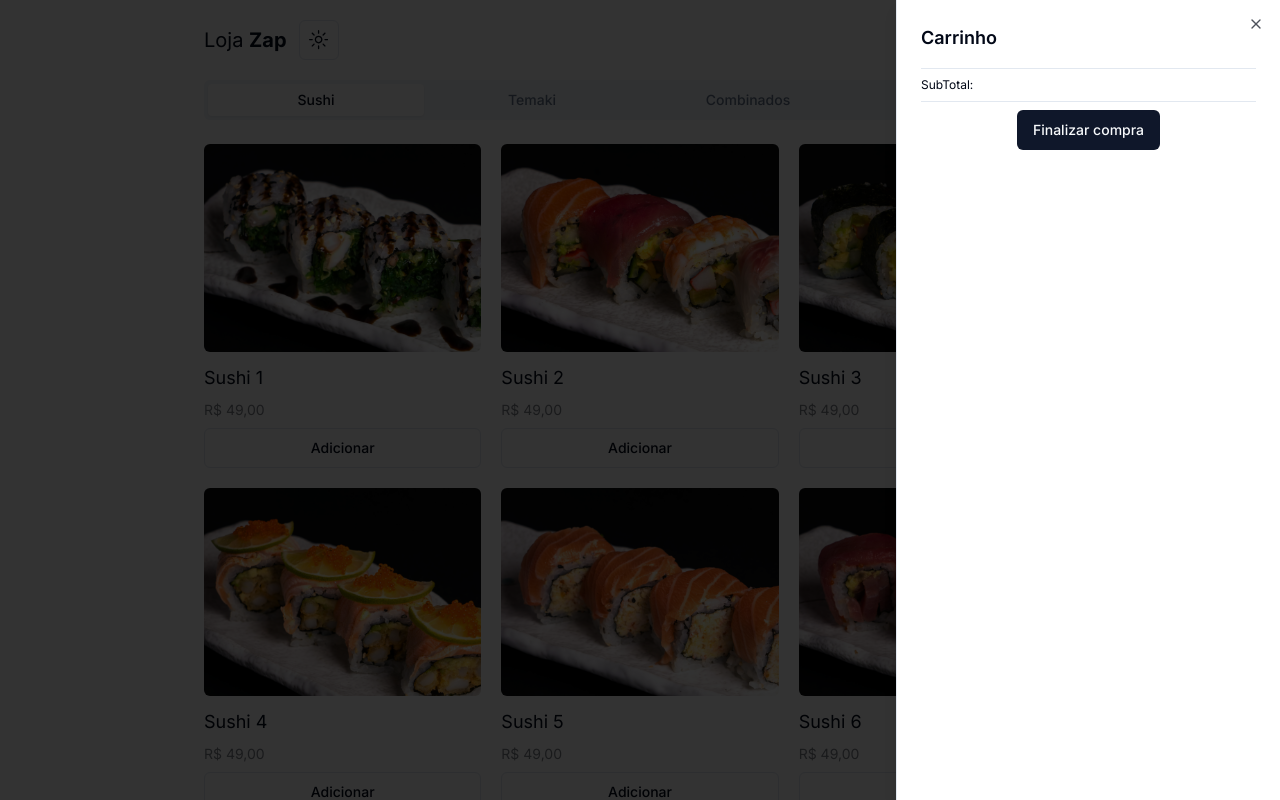
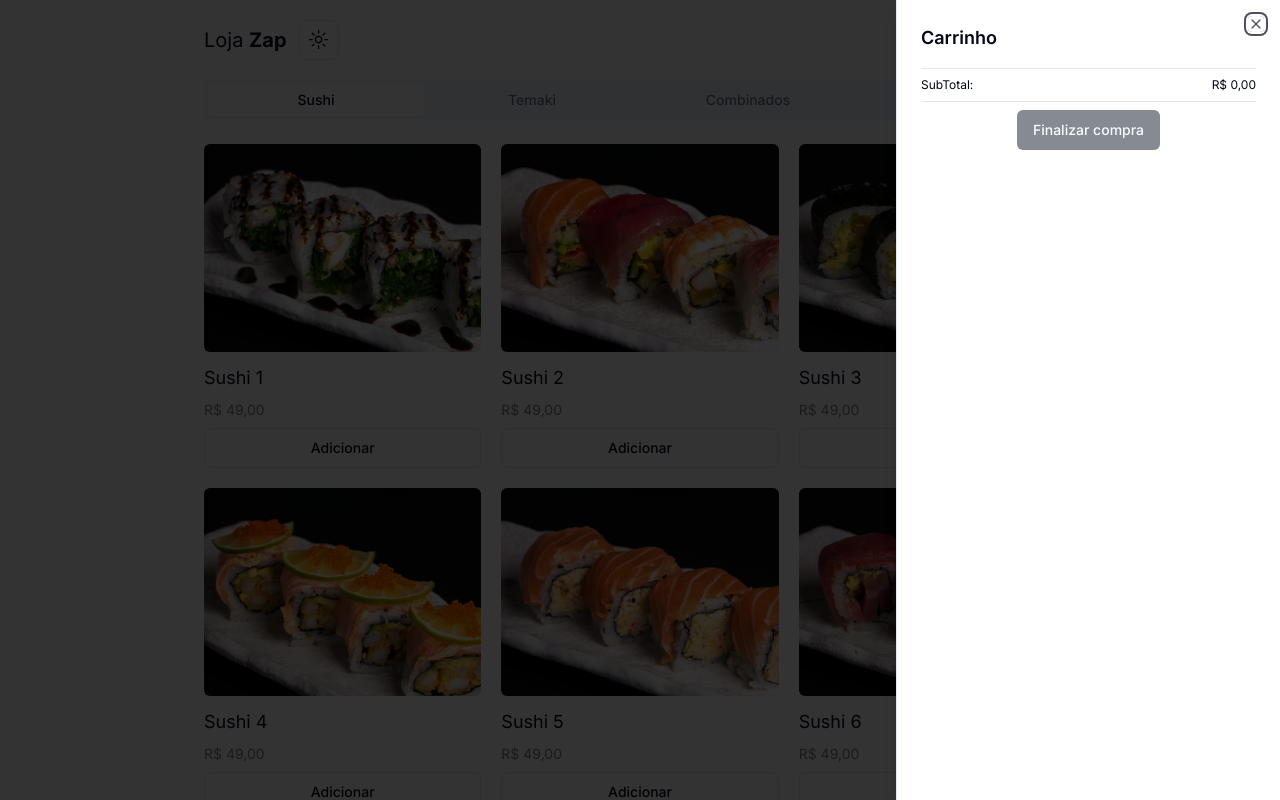
Before and after one commit to DanielLevi22/Loja-WhatsApp, a Next.js app: page / in a window 1280 px wide. Both pictures are taken after a click on the button "Carrinho". Shown: the top 800 px of the page. Built offline with nearby package versions, Linux system fonts and the light colour scheme.

Commit message:
ascionando notificao de itens no carrinho no bottao

```diff
--- /dev/null
+++ b/src/components/cart/cartitem.tsx
@@ -0,0 +1,13 @@
+import { Cart } from "@/types/cart"
+
+type CartItemProps = {
+  item: Cart
+}
+
+export function CartItem({ item }:CartItemProps) {
+  return(
+    <div>
+
+    </div>
+  )
+}
--- a/src/components/cart/sidebarcart.tsx
+++ b/src/components/cart/sidebarcart.tsx
@@ -1,34 +1,55 @@
+'use client'
 import { RocketIcon } from "lucide-react";
 import {Sheet, SheetContent,  SheetHeader, SheetTitle, SheetTrigger } from "../ui/sheet";
 import { Button } from "../ui/button";
 import { Separator } from "../ui/separator";
+import { useCartStore } from "@/stores/cart-store";
+import { CartItem } from "./cartitem";
 
 export  function SidebarCart() {
+  const { cart } = useCartStore(state => state)
+
+  let subtotal =  0;
+  for(let item of cart) {
+    subtotal += item.quantity * item.product.price
+  }
+
   return (
     <Sheet>
       <SheetTrigger asChild>
-        <Button>
-          <RocketIcon className="mr-2" />
+        <Button className="relative">
+          <RocketIcon className="mr-2 " />
           <p>Carrinho</p>
+          { cart.length > 0 &&
+            <div  className="absolute size-3 bg-red-600 rounded-full -right-1 -top-1"/>
+          }
         </Button>
       </SheetTrigger>
       <SheetContent>
         <SheetHeader>
           <SheetTitle>Carrinho</SheetTitle>
           <div className="flex flex-col gap-5 my-3">
+            {cart.map(item => (
+              <CartItem key={item.product.id}  item={item}/>
+            ))
 
+            }
           </div>
           <Separator className="my-4" />
 
           <div className="flex justify-between items-center text-xs">
             <div>SubTotal:</div>
-            <div></div>
+            <div>{new Intl.NumberFormat('pt-BR', {
+              style: 'currency',
+              currency: 'BRL'
+            }).format(subtotal)}
+          </div>
           </div>
 
           <Separator className="my-4" />
 
           <div className="text-center">
-              <Button>Finalizar compra</Button>
+              <Button disabled={cart.length === 0}>Finalizar compra</Button>
           </div>
         </SheetHeader>
       </SheetContent>
```
